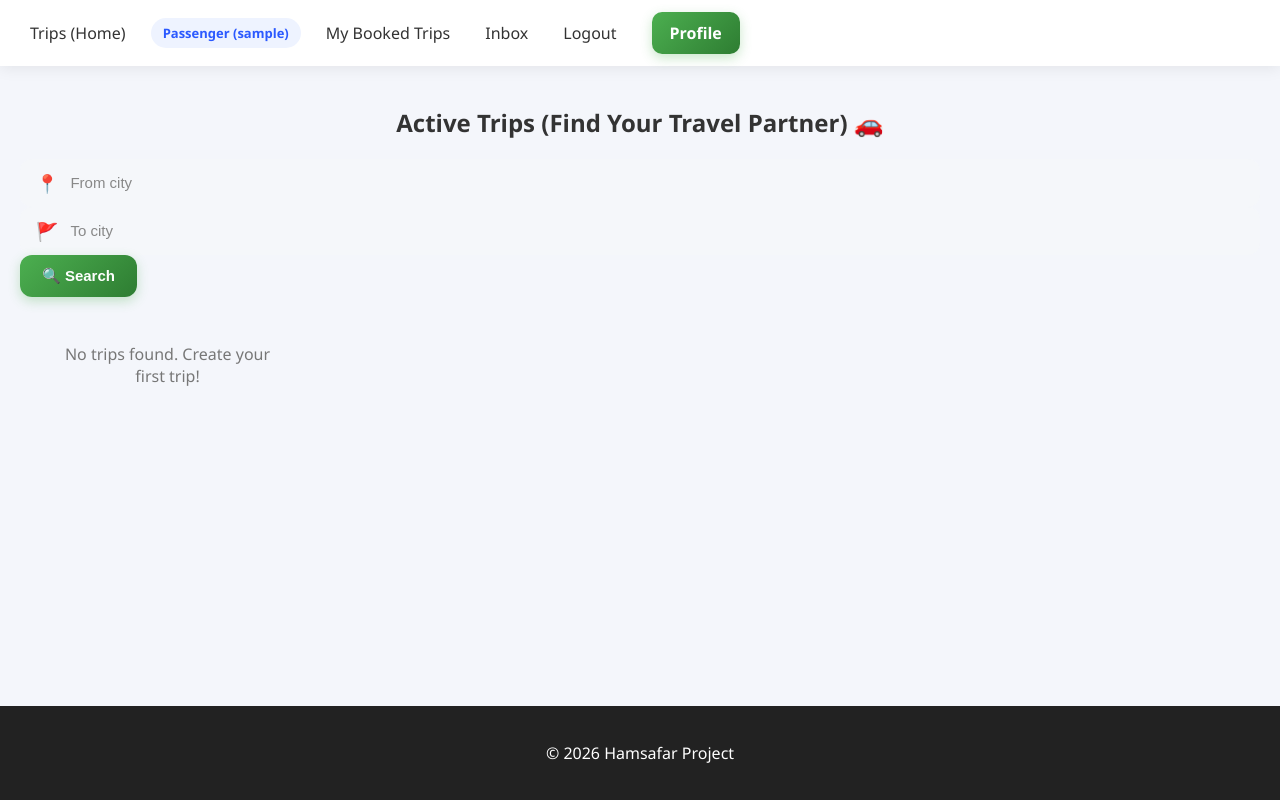
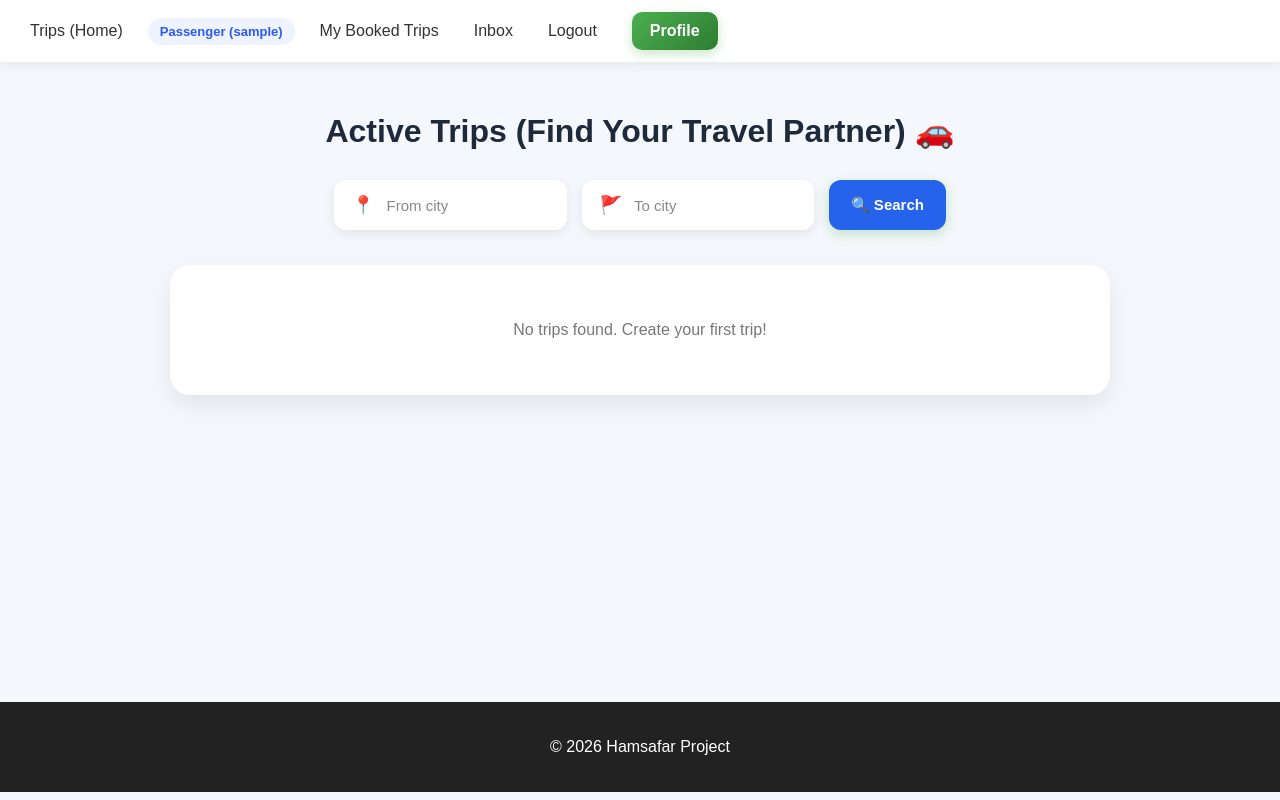
Before and after one commit to Xurwed9/hamsafar-backend, a Django app: page / in a window 1280 px wide. Run offline with Django 5.2, Linux system fonts and the light colour scheme; the visitor is signed in with stand-in values (Sample User, id 1); data comes from the database, SQL or seed files in the repository; data that the repository does not hold is empty.

Commit message:
trip list css

```diff
--- a/hamsafar/views.py
+++ b/hamsafar/views.py
@@ -200,10 +200,7 @@ class TripDeleteView(LoginRequiredMixin, generic.DeleteView):
     success_url=reverse_lazy('trip_list')
     def get_queryset(self):
         return Trip.objects.filter(driver=self.request.user)
-    # def get_context_data(self, **kwargs):
-    #     context = super().get_context_data(**kwargs)
-    #     context['trip'] = self.object
-    #     return context
+
 
 
 @login_required
--- a/static/css/style.css
+++ b/static/css/style.css
@@ -450,6 +450,8 @@ body {
     padding: 10px;
 }
 
+
+-----------------------------------
 /* TITLE */
 .page-title {
     text-align: center;
--- a/templates/hamsafar/trip_list.html
+++ b/templates/hamsafar/trip_list.html
@@ -2,26 +2,209 @@
 
 {% block main %}
 
-    <h2 class="page-title"> Active Trips (Find Your Travel Partner) 🚗</h2>
+<body class="{% if request.GET.from_city or request.GET.to_city %}compact{% endif %}">
+
+<style>
+
+/* PAGE */
+body{
+    background:#f4f7fb;
+    font-family:Arial, sans-serif;
+}
+
+/* TITLE */
+.page-title{
+    text-align:center;
+    margin:30px 0;
+    color:#1e293b;
+    font-size:32px;
+    font-weight:700;
+}
+
+/* SEARCH */
+.search-form{
+    display:flex;
+    justify-content:center;
+    gap:15px;
+    flex-wrap:wrap;
+    margin-bottom:35px;
+}
+
+.search-box{
+    background:#fff;
+    padding:12px 16px;
+    border-radius:12px;
+    box-shadow:0 4px 12px rgba(0,0,0,.08);
+}
+
+.search-box input{
+    border:none;
+    outline:none;
+    font-size:15px;
+}
+
+.search-btn{
+    border:none;
+    background:#2563eb;
+    color:white;
+    padding:12px 22px;
+    border-radius:12px;
+    cursor:pointer;
+    font-weight:bold;
+}
+
+.search-btn:hover{
+    background:#1d4ed8;
+}
+
+.trips-grid{
+    width:100%;
+    max-width:1200px;
+    margin:0 auto;
+    display:grid;
+    grid-template-columns:repeat(auto-fit,minmax(300px,300px));
+    justify-content:center;
+    gap:20px;
+}
+/* 👉 COMPACT MODE */
+body.compact .trips-grid{
+    grid-template-columns:repeat(auto-fit,minmax(260px,1fr));
+    gap:15px;
+}
+
+/* CARD */
+.trip-card{
+    background:white;
+    border-radius:20px;
+    overflow:hidden;
+    box-shadow:0 10px 25px rgba(0,0,0,.1);
+    transition:.3s;
+}
+
+.trip-card:hover{
+    transform:translateY(-6px);
+}
+
+/* IMAGE */
+.trip-card img{
+    width:100%;
+    height:220px;
+    object-fit:cover;
+}
+
+body.compact .trip-card img{
+    height:150px;
+}
+
+/* TITLE */
+.trip-route{
+    text-align:center;
+    padding:15px;
+    color:#0f172a;
+    font-size:20px;
+}
+
+body.compact .trip-route{
+    font-size:16px;
+    padding:10px;
+}
+
+/* INFO */
+.trip-info{
+    padding:0 20px;
+}
+
+body.compact .trip-info{
+    padding:0 15px;
+}
+
+.trip-info p{
+    margin:10px 0;
+    color:#475569;
+    font-size:14px;
+}
+
+body.compact .trip-info p{
+    margin:6px 0;
+    font-size:12px;
+}
+
+/* BUTTONS */
+.btn{
+    display:block;
+    text-align:center;
+    text-decoration:none;
+    margin:10px 20px;
+    padding:12px;
+    border-radius:10px;
+    font-weight:bold;
+    color:white;
+}
+
+body.compact .btn{
+    margin:8px 15px;
+    padding:10px;
+    font-size:13px;
+}
+
+/* COLORS */
+.message-btn{ background:#3b82f6; }
+.book-btn{ background:#16a34a; }
+.update-btn{ background:#f59e0b; }
+.delete-btn{ background:#dc2626; }
+
+.message-btn:hover,
+.book-btn:hover,
+.update-btn:hover,
+.delete-btn:hover{
+    opacity:.9;
+}
+
+/* NO SEATS */
+.no-seats{
+    display:block;
+    text-align:center;
+    color:red;
+    font-weight:bold;
+    margin:15px;
+}
+
+/* LOGIN */
+.login-link{
+    display:block;
+    text-align:center;
+    color:#2563eb;
+    padding:15px;
+    text-decoration:none;
+}
+
+/* EMPTY */
+.empty-state{
+    grid-column:1/-1;
+    text-align:center;
+    background:white;
+    padding:40px;
+    border-radius:20px;
+    box-shadow:0 10px 25px rgba(0,0,0,.08);
+}
+
+</style>
+
+<h2 class="page-title">Active Trips (Find Your Travel Partner) 🚗</h2>
+
 <form action="{% url 'trip_list' %}" method="GET" class="search-form">
 
     <div class="search-box">
         <span>📍</span>
-        <input type="text"
-               name="from_city"
-               placeholder="From city">
+        <input type="text" name="from_city" placeholder="From city">
     </div>
 
     <div class="search-box">
         <span>🚩</span>
-        <input type="text"
-               name="to_city"
-               placeholder="To city">
+        <input type="text" name="to_city" placeholder="To city">
     </div>
 
-    <button type="submit" class="search-btn">
-        🔍 Search
-    </button>
+    <button type="submit" class="search-btn">🔍 Search</button>
 
 </form>
 
@@ -30,10 +213,9 @@
     {% for trip in object_list %}
 
         <div class="trip-card">
+
             {% if trip.car.photo %}
-    <img src="{{ trip.car.photo.url }}"
-         alt="Car Photo"
-         style="max-width:200px; display:block; margin-bottom:10px;">
+                <img src="{{ trip.car.photo.url }}" alt="Car Photo">
             {% else %}
                 <p>No photo uploaded yet.</p>
             {% endif %}
@@ -65,40 +247,30 @@
             {% if request.user.is_authenticated %}
 
                 {% if not request.user.is_driver %}
-    <a href="{% url 'send_message' trip.driver.id %}"
-       class="btn message-btn">
+                    <a href="{% url 'send_message' trip.driver.id %}" class="btn message-btn">
                         Message Driver
                     </a>
                 {% endif %}
+
                 {% if request.user == trip.driver %}
                     <a href="{% url 'update_trip' trip.id %}" class="btn update-btn">
                         ✏️ Update Trip
                     </a>
+
                     <a href="{% url 'delete_trip' trip.id %}" class="btn delete-btn">
                         🗑️ Delete Trip
                     </a>
                 {% endif %}
 
                 {% if not request.user.is_driver %}
-
                     {% if trip.free_seats > 0 %}
-
-                                <a href="{% url 'book_trip' trip.id %}"
-                                   class="btn book-btn">
+                        <a href="{% url 'book_trip' trip.id %}" class="btn book-btn">
                             Book Now
                         </a>
-
                     {% else %}
-
-                                <span class="no-seats">
-                                    No seats available
-                                </span>
-
+                        <span class="no-seats">No seats available</span>
                     {% endif %}
-
                 {% endif %}
-
-                    </div>
 
             {% else %}
 
@@ -111,15 +283,13 @@
         </div>
 
     {% empty %}
-
         <div class="empty-state">
             <p>No trips found. Create your first trip!</p>
         </div>
-
     {% endfor %}
 
 </div>
 
-</div>
+</body>
 
 {% endblock %}
```
Lines whose indentation alone changed are shown as unchanged.
